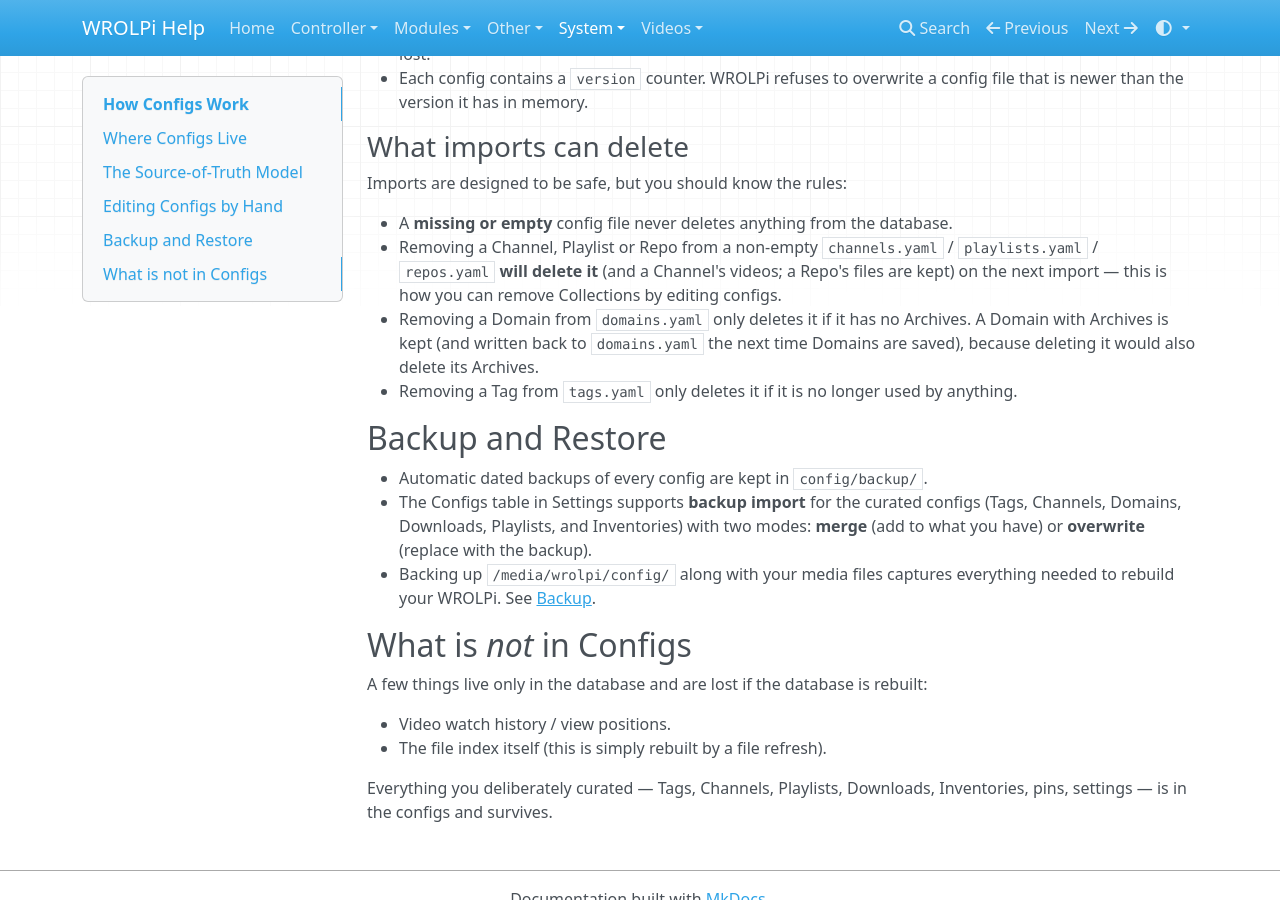
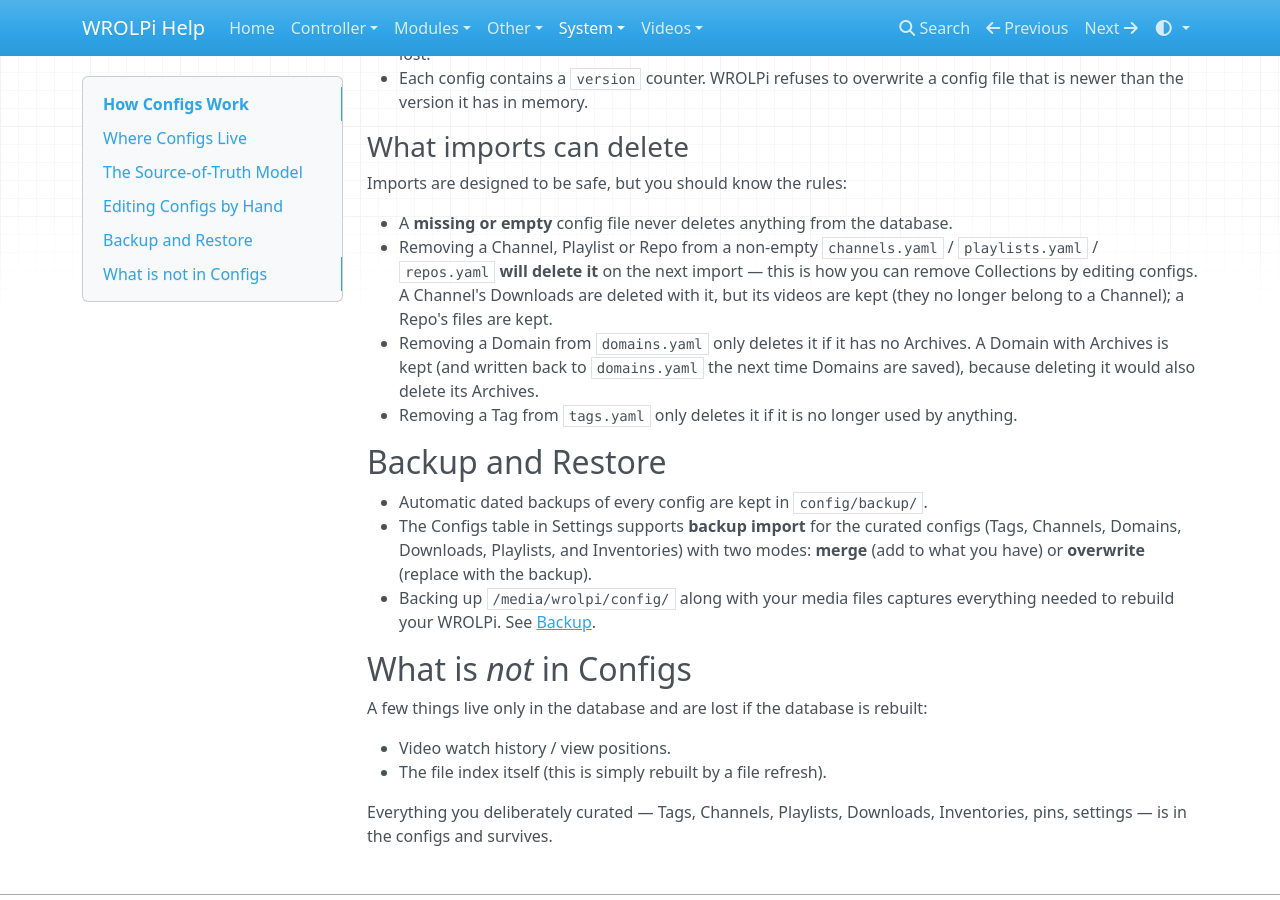
Before and after one commit to wrolpi/wrolpi-help, an MkDocs documentation site: the page built from docs/system/configs.md, in a window 1280 px wide and 900 px high, scrolled down 2721 px. Built offline with MkDocs 1.6.1, drawn with Linux system fonts in a browser that asks for light colours; nearby versions of some CDN libraries.

Commit message:
configs: removing a Channel from channels.yaml keeps its videos
Co-Authored-By: Claude Opus 5.5 <noreply@anthropic.com>

```diff
--- a/docs/system/configs.md
+++ b/docs/system/configs.md
@@ -72,8 +72,8 @@ Imports are designed to be safe, but you should know the rules:
 
 * A **missing or empty** config file never deletes anything from the database.
 * Removing a Channel, Playlist or Repo from a non-empty `channels.yaml` / `playlists.yaml` / `repos.yaml` **will
-  delete it** (and a Channel's videos; a Repo's files are kept) on the next import — this is how you can remove
-  Collections by editing configs.
+  delete it** on the next import — this is how you can remove Collections by editing configs. A Channel's Downloads
+  are deleted with it, but its videos are kept (they no longer belong to a Channel); a Repo's files are kept.
 * Removing a Domain from `domains.yaml` only deletes it if it has no Archives. A Domain with Archives is kept (and written
   back to `domains.yaml` the next time Domains are saved), because deleting it would also delete its Archives.
 * Removing a Tag from `tags.yaml` only deletes it if it is no longer used by anything.
```
